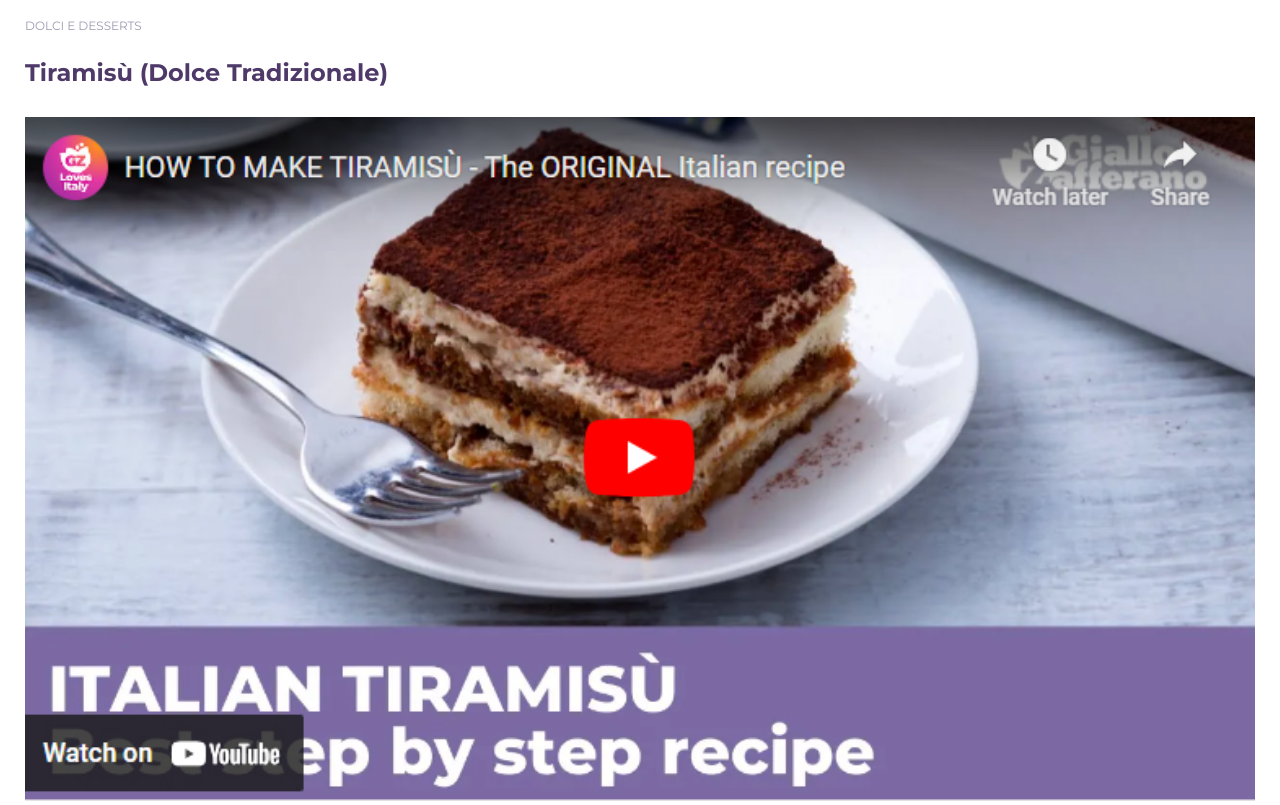
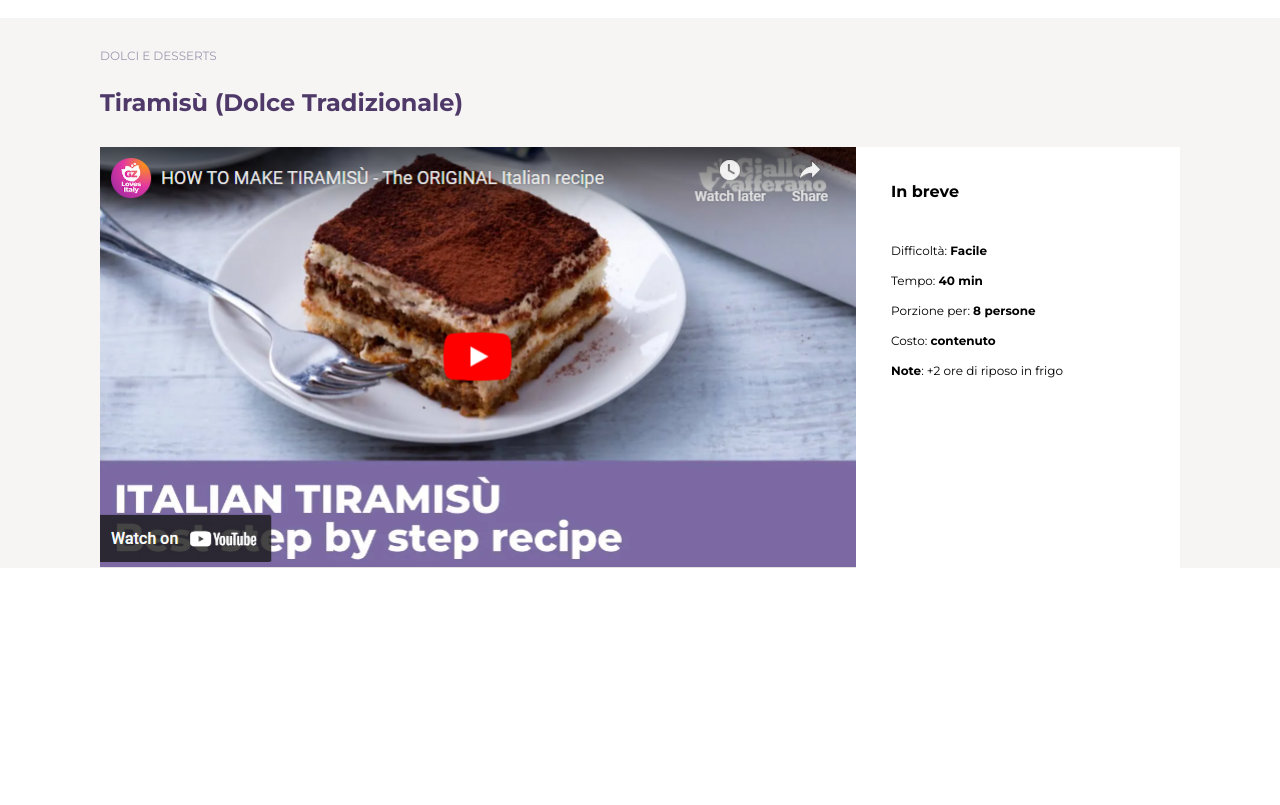
Before and after one commit to giorgiameffe/htmlcss-responsive-layout, a plain HTML site: page index.html in a window 1280 px wide. Shown: the part 76-881 px from the top of the page. After the commit the page ends 800 px from the top, so only its background shows below. Drawn offline with Linux system fonts and the light colour scheme.

Commit message:
feat: add tablet and mobile first responsive section

```diff
--- a/css/style.css
+++ b/css/style.css
@@ -4,6 +4,9 @@
     padding: 0;
     box-sizing: border-box;
 }
+
+
+/* Title */
 
 h1 {
     font-family:  'Nerko One', cursive;
@@ -15,14 +18,16 @@ h1 {
     padding: 20px;
 }
 
+/* First section */
+
 main {
     font-family: "Montserrat", serif;
     padding: 0px 25px;
+    background-color: #f6f5f3;
 }
 
-img {
-    width: 100%;
-}
+
+/* Subtitle */
 
 .hiddentext {
     display: none;
@@ -33,6 +38,7 @@ img {
     color: #9c99b0;
     font-size: 12px;
     padding-bottom: 25px;
+    padding-top: 30px;
 }
 
 h2,
@@ -41,11 +47,43 @@ h2,
     padding-bottom: 30px;
 }
 
+/* First image and info list */
 
+.container {
+    display: flex;
+    flex-wrap: wrap;
+}
 
+img {
+    width: 100%;
+    display: block;
+}
 
+.row {
+    width: 100%;
+    background-color: #ffffff;
+    padding-left: 35px;
+    padding-bottom: 60px;
 
+}
 
+.row > h4 {
+    padding: 35px 0px;
+}
+
+.col {
+    list-style-type: none;
+    font-size: 12px;
+}
+
+.col > h4 {
+    font-size: 15px;
+    padding-bottom: 35px;
+}
+
+li {
+    line-height: 30px;
+}
 
 
 /* RESPONSIVE LAYOUT */
@@ -60,4 +98,44 @@ h2,
         display: inline;
     }
 
+
+    main {
+        padding: 0px 50px;;
+    }
+
+
+    .row {
+        display: flex;
+        flex-direction: column;
+    }
+
+    .col {
+        display: flex;
+        flex-wrap: wrap;
+    }
+
+    .col li {
+        width: calc(100% / 3);
+    }
+
 }
+
+@media screen and (min-width: 992px) {
+
+    main {
+        padding: 0px 100px;
+    }
+
+    img {
+        width: 70%;
+    }
+
+    .row {
+        width: 30%;
+    }
+
+    .col li {
+        width: 100%
+    }
+
+}
--- a/index.html
+++ b/index.html
@@ -23,15 +23,24 @@
 
      <!-- Corpo della pagina -->
     <main class="montserrat">
-        <div class="container">
-            <section>
-                <div class="subtitle">Dolci e desserts</div>
-                <h2>Tiramisù <span class="hiddentext">(Dolce Tradizionale)</span></h2>
+        <section class="intro">
+            <div class="subtitle">Dolci e desserts</div>
+            <h2>Tiramisù <span class="hiddentext">(Dolce Tradizionale)</span></h2>
+            <div class="container">
                 <img src="img/img.png" alt="ytimg">
-            </section>
+                <div class="row">
+                    <h4>In breve</h4>
+                    <ul class="col">
+                        <li>Difficoltà: <strong>Facile</strong></li>
+                        <li>Tempo: <strong>40 min</strong></li>
+                        <li>Porzione per: <strong>8 persone</strong></li>
+                        <li>Costo: <strong>contenuto</strong></li>
+                        <li ><strong>Note</strong>: +2 ore di riposo in frigo</li>
+                    </ul>
+                </div>
+            </div>
 
-
-        </div>
+        </section>
 
 
 
```
